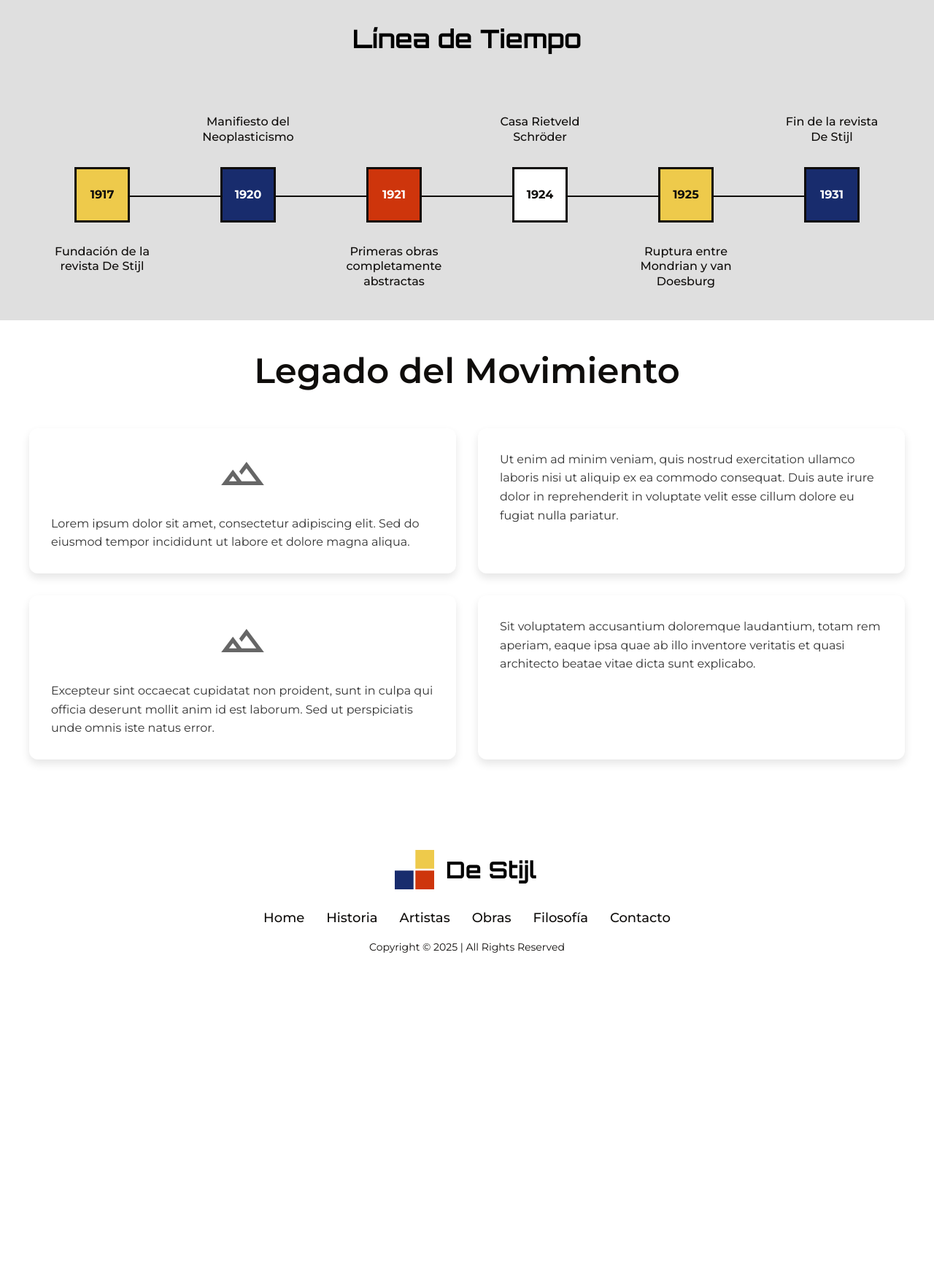
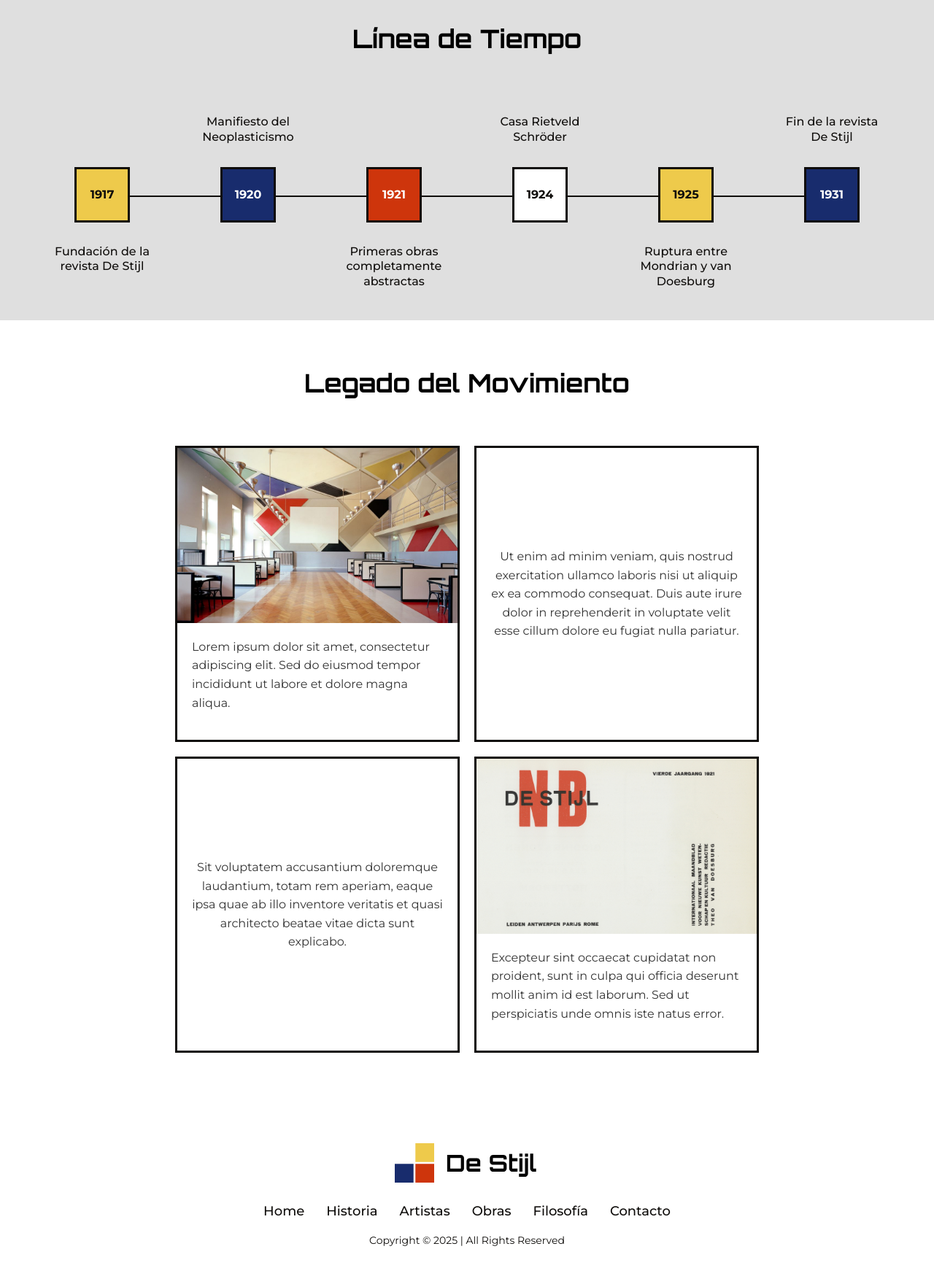
Before and after one commit to caronigra/de-stijl, a PHP site: page /historia.html in a window 1280 px wide. Shown: the part 1608-3357 px from the top of the page at 73% size. Before the commit the page ends 2914 px from the top, so only its background shows below. Run offline with PHP 8.4, Linux system fonts and the light colour scheme.

Commit message:
update: mejorar diseño de sección legado con layout tipo revista

```diff
--- a/css/style.css
+++ b/css/style.css
@@ -800,42 +800,55 @@ footer p {
     padding: 0 32px;
 }
 
-#legado h2 {
-    font-family: 'Montserrat', sans-serif;
-    font-size: 3rem;
-    font-weight: 600;
-    color: #0f0d0b;
-    text-align: center;
-    margin-bottom: 50px;
-}
 
 .legacy-grid {
     display: grid;
     grid-template-columns: repeat(2, 1fr);
-    gap: 30px;
+    grid-template-rows: auto auto;
+    gap: 20px;
+    max-width: 800px;
+    margin: 0 auto;
 }
 
 .legacy-card {
     background: #ffffff;
-    padding: 30px;
-    border-radius: 12px;
-    box-shadow: 0 6px 12px rgba(0, 0, 0, 0.1);
-    transition: transform 0.3s ease, box-shadow 0.3s ease;
+    border: 3px solid #0f0d0b;
+    display: flex;
+    flex-direction: column;
 }
 
-.legacy-card:hover {
-    transform: translateY(-5px);
-    box-shadow: 0 8px 16px rgba(0, 0, 0, 0.15);
+.legacy-card:nth-child(1),
+.legacy-card:nth-child(4) {
+    padding: 0;
+    min-height: 400px;
 }
 
-.image-placeholder {
+.legacy-card:nth-child(2),
+.legacy-card:nth-child(3) {
+    padding: 20px;
+    min-height: 200px;
+    display: flex;
+    align-items: center;
+    justify-content: center;
     text-align: center;
-    margin-bottom: 20px;
 }
 
-.image-placeholder .material-symbols-outlined {
-    font-size: 4rem !important;
-    color: #666;
+.legacy-card .image-placeholder {
+    width: 100%;
+    overflow: hidden;
+}
+
+.legacy-card .image-placeholder img {
+    width: 100%;
+    height: 240px;
+    object-fit: cover;
+    display: block;
+}
+
+.legacy-card:nth-child(1) p,
+.legacy-card:nth-child(4) p {
+    padding: 20px;
+    margin: 0;
 }
 
 .legacy-card p {
@@ -864,6 +877,23 @@ footer p {
     .legacy-grid {
         grid-template-columns: 1fr;
         gap: 20px;
+        max-width: 100%;
+        padding: 0 20px;
+    }
+
+    .legacy-card:nth-child(1),
+    .legacy-card:nth-child(4) {
+        min-height: 350px;
+    }
+
+    .legacy-card:nth-child(2),
+    .legacy-card:nth-child(3) {
+        min-height: 150px;
+        padding: 15px;
+    }
+
+    .legacy-card .image-placeholder img {
+        height: 200px;
     }
 
     #legado h2 {
--- a/historia.html
+++ b/historia.html
@@ -139,26 +139,26 @@
         </div>
         <!-- Legacy Section -->
         <section id="legado">
-            <h2>Legado del Movimiento</h2>
+            <h2 class="title-home-h3">Legado del Movimiento</h2>
             <div class="legacy-grid">
                 <div class="legacy-card">
                     <div class="image-placeholder">
-                        <span class="material-symbols-outlined">landscape</span>
+                         <img src="imagenes/historia/legado-1.jpg">
                     </div>
                     <p>Lorem ipsum dolor sit amet, consectetur adipiscing elit. Sed do eiusmod tempor incididunt ut labore et dolore magna aliqua.</p>
                 </div>
                 <div class="legacy-card">
                     <p>Ut enim ad minim veniam, quis nostrud exercitation ullamco laboris nisi ut aliquip ex ea commodo consequat. Duis aute irure dolor in reprehenderit in voluptate velit esse cillum dolore eu fugiat nulla pariatur.</p>
                 </div>
-                <div class="legacy-card">
+                                <div class="legacy-card">
+                    <p>Sit voluptatem accusantium doloremque laudantium, totam rem aperiam, eaque ipsa quae ab illo inventore veritatis et quasi architecto beatae vitae dicta sunt explicabo.</p>
+                </div><div class="legacy-card">
                     <div class="image-placeholder">
-                        <span class="material-symbols-outlined">landscape</span>
+                         <img src="imagenes/historia/legado-2.jpg">
                     </div>
                     <p>Excepteur sint occaecat cupidatat non proident, sunt in culpa qui officia deserunt mollit anim id est laborum. Sed ut perspiciatis unde omnis iste natus error.</p>
                 </div>
-                <div class="legacy-card">
-                    <p>Sit voluptatem accusantium doloremque laudantium, totam rem aperiam, eaque ipsa quae ab illo inventore veritatis et quasi architecto beatae vitae dicta sunt explicabo.</p>
-                </div>
+
             </div>
         </section>
     </main>
```
